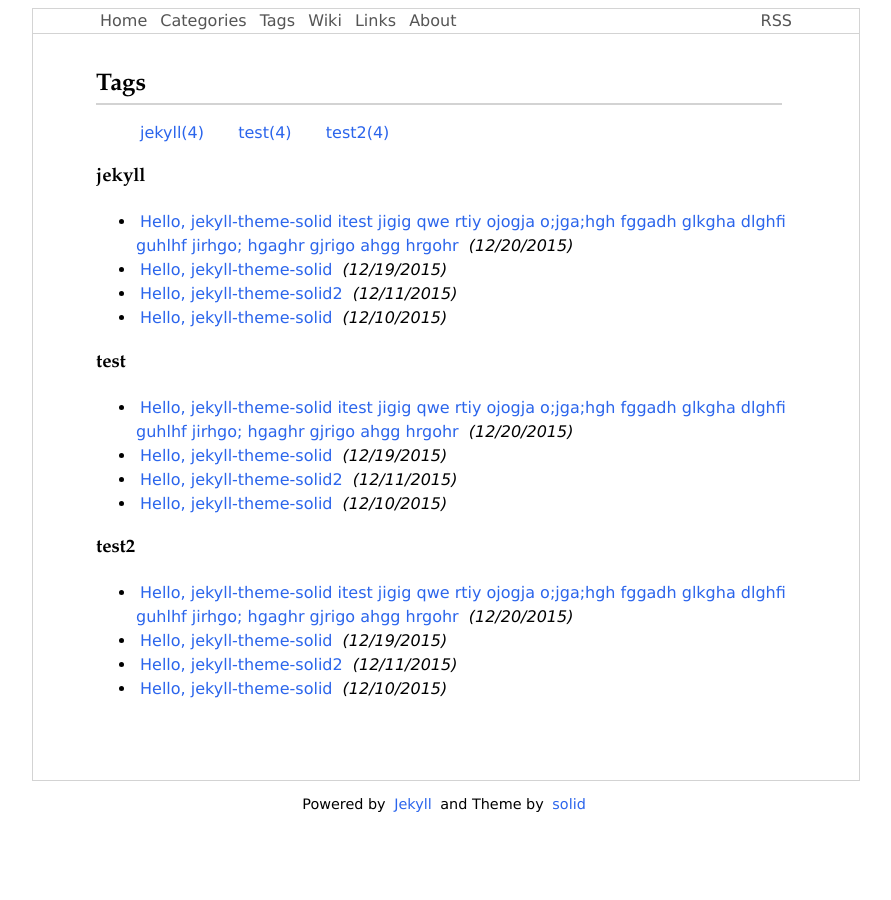
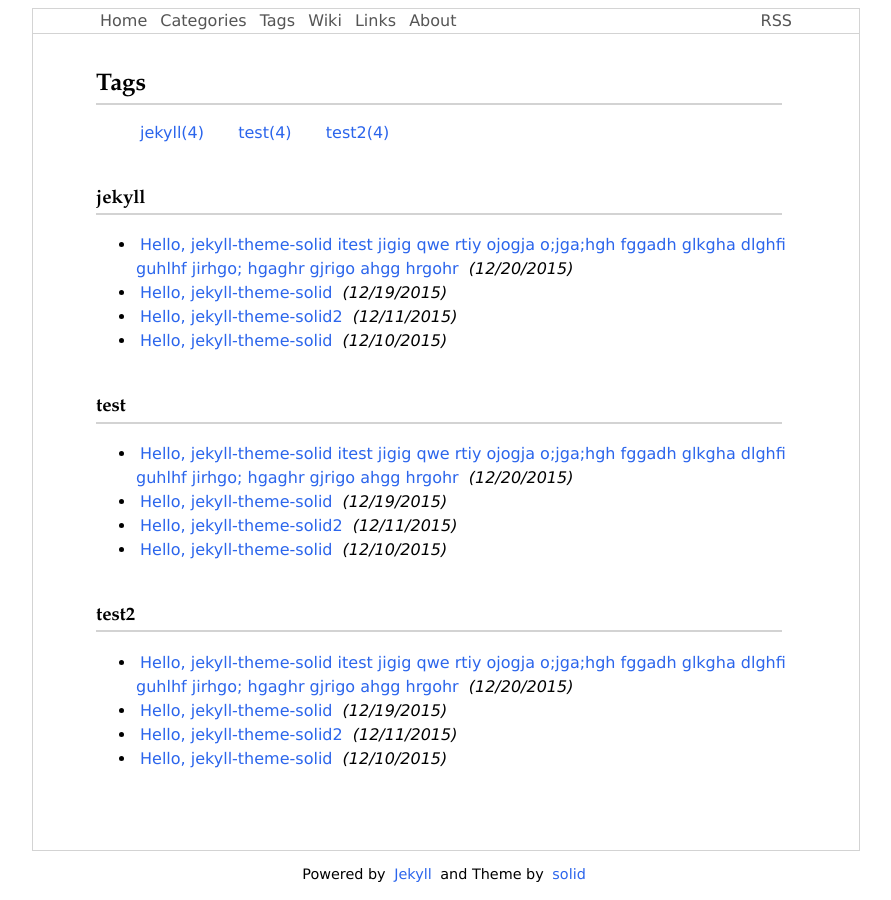
Before and after one commit to yuanfeibi/Blog, a Jekyll site: the page built from pages/tags.md, in a window 1280 px wide. Shown: the whole page, without its empty margins (194-1085 px from the left). Built offline with Jekyll 4.4.1, drawn with Linux system fonts in a browser that asks for light colours.

```diff
--- a/assets/css/default.css
+++ b/assets/css/default.css
@@ -13,7 +13,7 @@
   border: 1px solid LightGrey;
 }
 
-H1, H1N, H2, H2N, H3, H3N, H4, H4N {
+H1, H1N, H2, H2N, H3, H3N, H3NE, H4, H4N {
   font-family: "Palatino Linotype", "Book Antiqua", Palatino, Helvetica, STKaiti, SimSun, serif;
   width: 98%;
   line-height: 150%;
@@ -26,10 +26,15 @@
   border-bottom: 2px LightGrey solid;
 }
 
-H3N, H4N {
+H3, H4N {
   margin-top: 2.14em;
   margin-bottom: 1em;
   border-bottom: 2px LightGrey solid;
+}
+
+H3N {
+  margin-top: 2.14em;
+  margin-bottom: 1em;
 }
 
 
```
Also changed, not shown: 1 other file.
